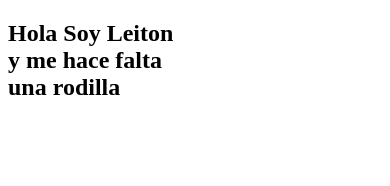
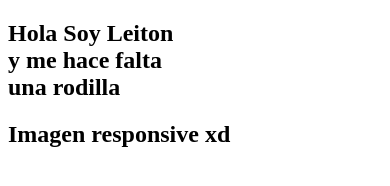
Before and after one commit to sleiton9/invie-github, a plain HTML site: page index.html in a window 390 px wide. Drawn offline with Linux system fonts and the light colour scheme.

Commit message:
poniendo imagen responsive xd

```diff
--- a/index.html
+++ b/index.html
@@ -10,7 +10,7 @@
 
   <section>
     <h1>Hola Soy <strong>Leiton</strong> <br/> y me hace falta <br/> una <strong>rodilla</strong></h1>
-
+    <h2>Imagen responsive xd</h2>
   </section>
 
 </body>
```
